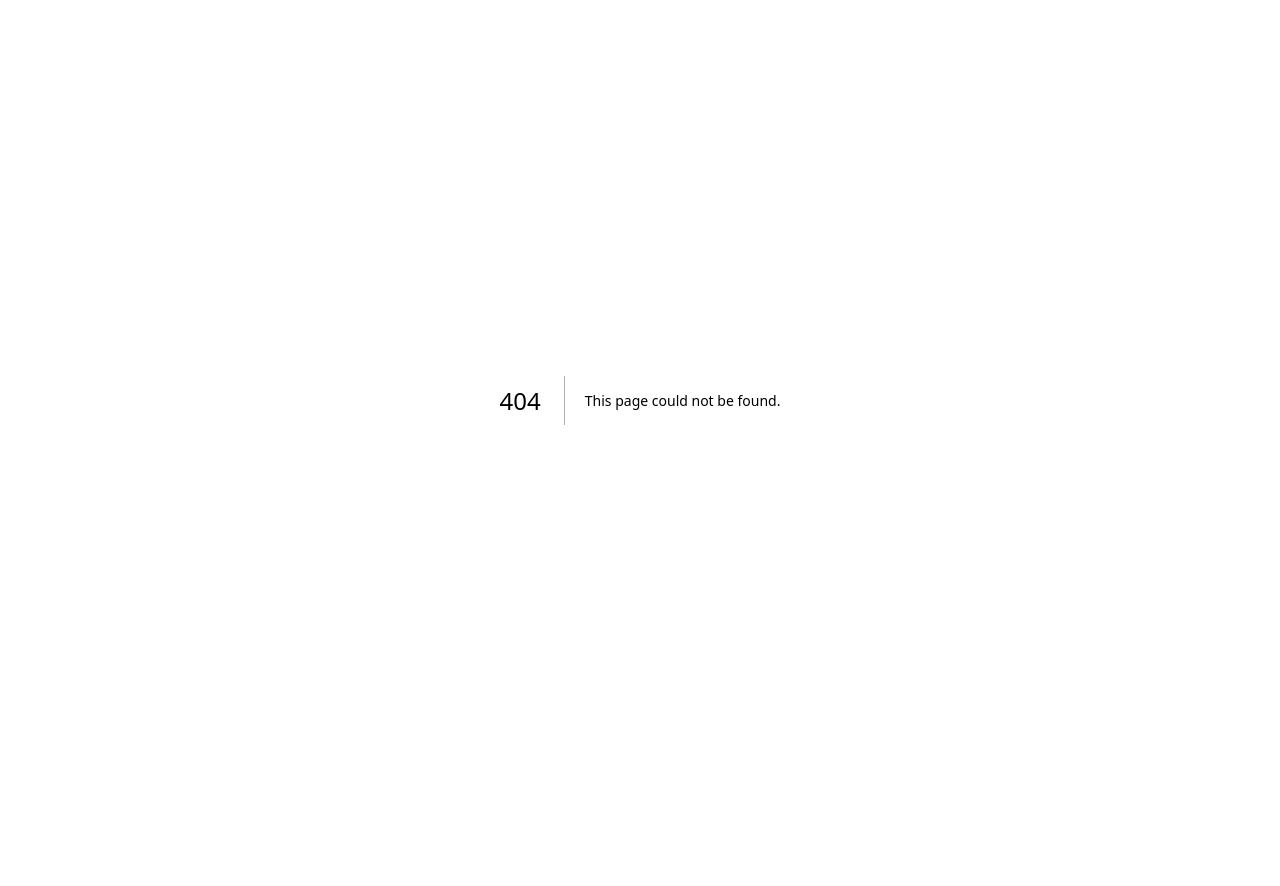
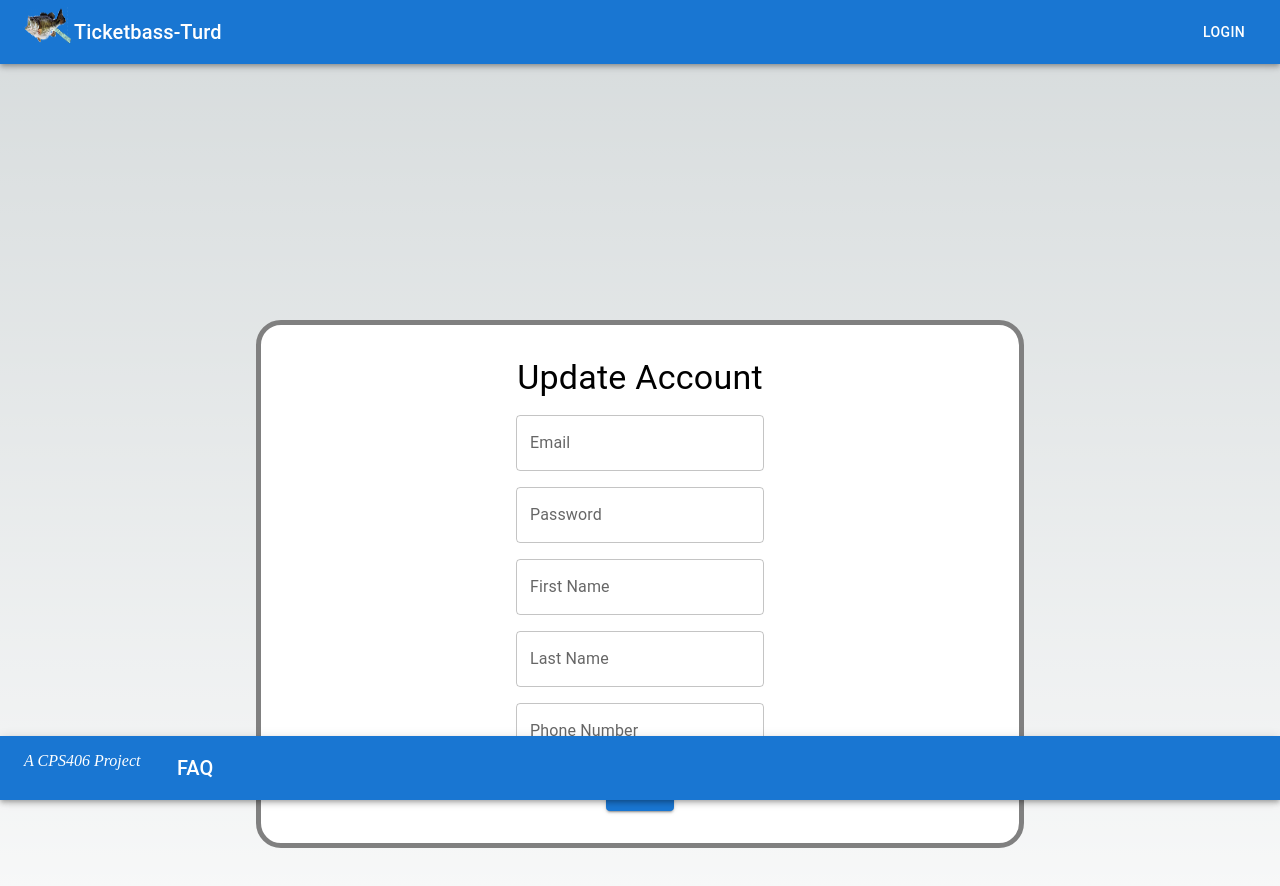
Before and after one commit to CPS406W23-ticketbassturd/frontend, a Next.js app: page /updateAccount in a window 1280 px wide. Before the commit this address had no page. Shown: the top 886 px of the page. Before the commit the page ends 800 px from the top, so only its background shows below. Built offline with nearby package versions, Linux system fonts and the light colour scheme.

Commit message:
feat: update account page

```diff
--- a/pages/myAccount.jsx
+++ b/pages/myAccount.jsx
@@ -17,7 +17,9 @@ function App() {
       <main>
         <section>
           <h2>Account Info</h2>
+            <a href={'/updateAccount'}>
           <button>Change Account Info</button>
+            </a>
         </section>
         <section>
           <h2>Current Tickets</h2>
--- /dev/null
+++ b/pages/updateAccount.jsx
@@ -0,0 +1,58 @@
+import Head from 'next/head'
+import Header from './layout/header'
+import Footer from './layout/footer'
+import {Typography} from '@mui/material';
+import Stack from '@mui/material/Stack'
+import Button from '@mui/material/Button';
+import TextField from '@mui/material/TextField';
+
+
+
+const Update = async () => {
+    const email = document.getElementById('email').value;
+    const pass = document.getElementById('pass').value;
+    const first = document.getElementById('first').value;
+    const last = document.getElementById('last').value;
+    const phone = document.getElementById('phone').value;
+
+    const response = await fetch(`http://127.0.0.1:8000/api/update/acount/${localStorage.getItem('user')}/${email}/${pass}/${first}/${last}/${phone}`, {method: 'GET', headers: {'Content-Type': 'application/json', 'Alow-Control-Allow-Origin': '*'}})
+    const data = await response.json();
+    if (data.success !== false && data.success !== undefined) {
+        alert('Update Successful, redirecting to my account page.');
+
+        window.location.href = 'http://localhost:3000/myAccount';
+    } else {
+        alert('Update Failed. Please make sure you have entered a valid email and password and try again.');
+    }
+
+}
+
+export default function RegisterPage() {
+    return (
+        <>
+            <Head>
+                <title>Update Account | Ticketbass-Turd</title>
+                <meta name="description" content="Generated by create next app" />
+                <meta name="viewport" content="width=device-width, initial-scale=1" />
+                <link rel="icon" href="/favicon.ico" />
+            </Head>
+            <main>
+                <Header />
+                <Stack alignItems={'center'} justifyContent={'center'} sx={{pt:15, backgroundColor: 'white', p:3, m: '20%', border: '5px solid grey', borderRadius: '25px'}}>
+                    <Typography sx={{m:1, color: 'black'}} variant={'h4'}>Update Account</Typography>
+                    <TextField sx={{m:1}} id={'email'} label={'Email'} variant={'outlined'}></TextField>
+                    <TextField sx={{m:1}} id={'pass'} label={'Password'} variant={'outlined'}></TextField>
+                    <TextField sx={{m:1}} id={'first'} label={'First Name'} variant={'outlined'}></TextField>
+                    <TextField sx={{m:1}} id={'last'} label={'Last Name'} variant={'outlined'}></TextField>
+                    <TextField sx={{m:1}} id={'phone'} label={'Phone Number'} variant={'outlined'}></TextField>
+                    <Button sx={{m:1}} variant={'contained'}
+                            onClick={() => {
+                                Update();
+                            }}
+                    >Save</Button>
+                </Stack>
+                <Footer/>
+            </main>
+        </>
+    )
+}
```
